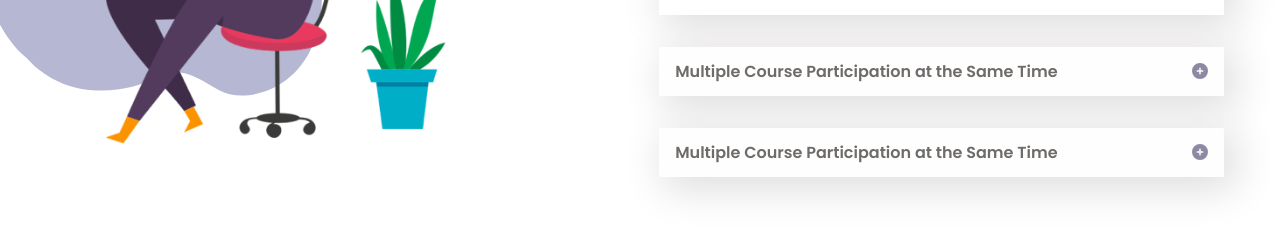
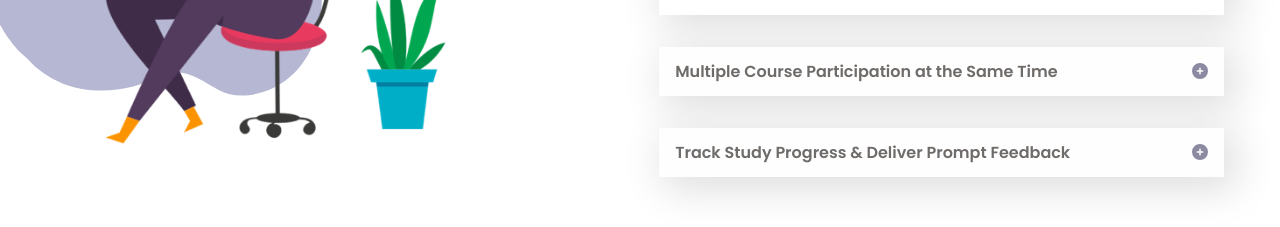
Before and after one commit to Daedry/proj-html-vuejs, a Vue app in the folder modern-schooling/: page / in a window 1280 px wide. Shown: the part 1740-1967 px from the top of the page. Built offline with nearby package versions, Linux system fonts and the light colour scheme.

Commit message:
Add Fix MainCareer

```diff
--- a/modern-schooling/src/components/main_components/MainCareerComponent.vue
+++ b/modern-schooling/src/components/main_components/MainCareerComponent.vue
@@ -61,7 +61,7 @@
 
               <div class="card" v-else>
                 <div class="wrap wrap-plus d-flex j-space-b">
-                  <h4>Multiple Course Participation at the Same Time</h4>
+                  <h4>{{ el.title }}</h4>
                   <font-awesome-icon icon="fa-solid fa-circle-plus" />
                 </div>
               </div>
@@ -172,8 +172,8 @@ export default {
               width: 95%;
               margin-bottom: 2rem;
               box-shadow: 8px 8px 40px 4px #dfdddd;
-              transition: .5s;
-              &:hover{
+              transition: 0.5s;
+              &:hover {
                 cursor: pointer;
                 transform: scale(1.011);
               }
@@ -203,11 +203,23 @@ export default {
               }
               .text {
                 background-color: rgb(255, 255, 255);
+                animation-name: downCard;
+                animation-duration: .55s;
                 p {
                   padding: 1.45rem 1.75rem;
                   color: #6e6b69;
                   font-weight: 400;
                   font-size: 14px;
+                }
+                @keyframes downCard {
+                  0% {
+                    opacity: 0;
+                    height: 0;
+                  }
+                  100% {
+                    opacity: 1;
+                    height: 100%;
+                  }
                 }
               }
 
```
